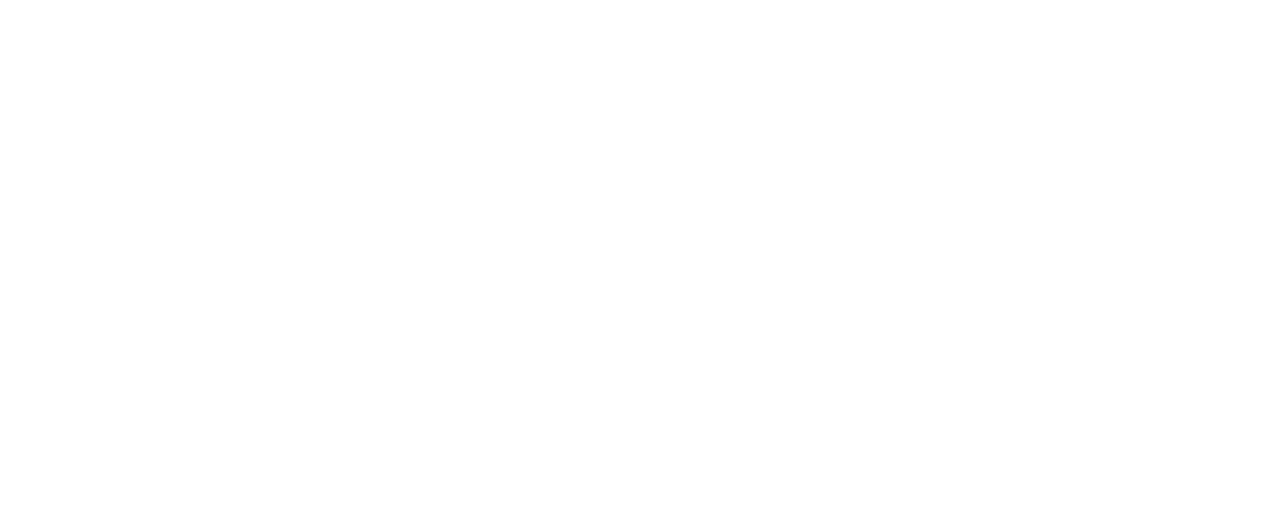
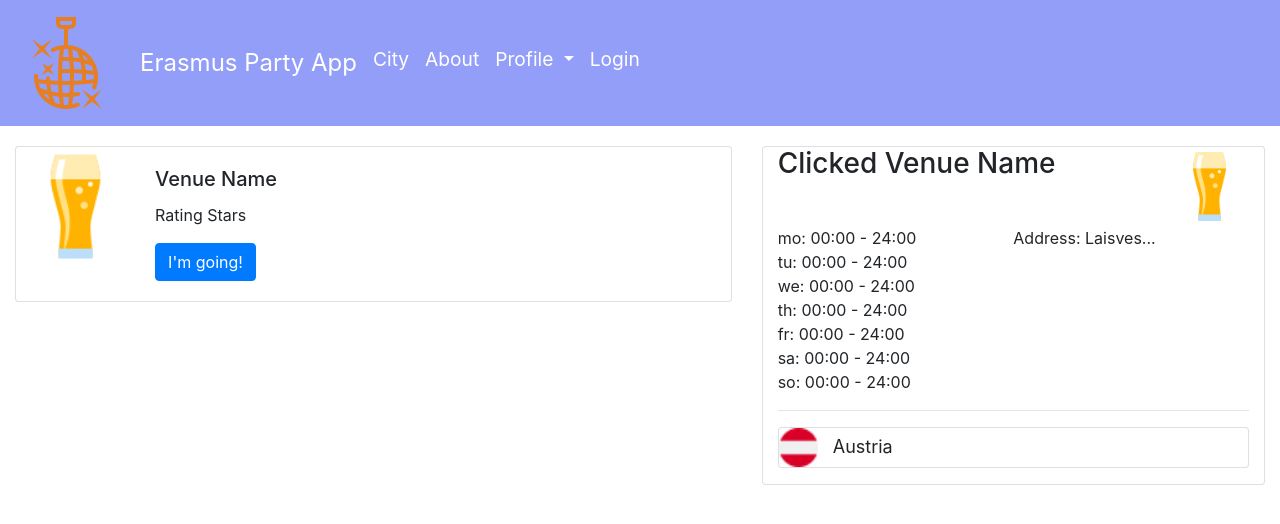
Before and after one commit to stimitom/ErasmusPartyAppWeb, an Angular app: page / in a window 1280 px wide. Shown: the top 524 px of the page. Built offline with nearby package versions, Linux system fonts and the light colour scheme.

Commit message:
html set up

```diff
--- a/src/app/app.component.css
+++ b/src/app/app.component.css
@@ -15,3 +15,9 @@
     color: #ffffff;
     font-size: x-large;
 }
+.my-nationality-text{
+    padding-top: 5px;
+    padding-bottom: 5px;
+    padding-left: 15px;
+    font-size: large;
+}
--- a/src/app/app.component.html
+++ b/src/app/app.component.html
@@ -40,11 +40,11 @@
 </header>
 
 <!-- Main Components -->
-<div class="container-fluid">
+
+<div class="container-fluid" style="margin-top: 20px;">
     <div class="row flex-xl-nowrap">
         <!-- Venues-List-->
         <div class="col-sm-12 col-md-7">
-            VenuesList
             <div class="card mb-3">
                 <div class="row no-gutters">
                     <div class="col-md-2">
@@ -62,42 +62,49 @@
         </div>
         <!-- Attend Venue -->
         <div class="col-sm-0 col-md-5">
-            AttendVenue
             <!-- Description -->
             <div class="card mb-3">
+                <div class="container">
                     <div class="row no-gutters">
                         <div class="col">
                             <h3 class="card-title"> Clicked Venue Name</h3>
                         </div>
-                    <div class="col">
+                        <div class="col-md-2">
                             <img src="assets/Icons/icon_beer_96.png" class="card-img" alt="bar icon">
                         </div>
-                    <div class="card-body">
+                    </div>
                     <div class="row no-gutters">
+                        <div class="col">
                             <p class="card-text">
-                                mo: 00:00 - 24:00
-                                tu: 00:00 - 24:00
-                                we: 00:00 - 24:00
-                                th: 00:00 - 24:00
-                                fr: 00:00 - 24:00
-                                sa: 00:00 - 24:00
+                                mo: 00:00 - 24:00<br />
+                                tu: 00:00 - 24:00<br />
+                                we: 00:00 - 24:00<br />
+                                th: 00:00 - 24:00<br />
+                                fr: 00:00 - 24:00<br />
+                                sa: 00:00 - 24:00<br />
                                 so: 00:00 - 24:00
                             </p>
                         </div>
-                        <!-- Nationalities Cards -->
-                        <div class="container">
-                            <div class="row no-gutters">
-                                <div class="card mb-3">
-                                    <img src="assets/Icons/icon_beer_96.png" alt="">
+                        <div class="col">
+                            <p class="card-text">
+                                Address: Laisves...
+                            </p>
                         </div>
                     </div>
+                    <hr>
+                    <!-- Nationalities Cards -->
+                    <div class="card mb-3">
+                        <div class="row no-gutters">
+                            <div class="col-md-1">
+                                <img src="assets/Icons/Resized_Flags/flag_austria.png" class="card-img" alt="flag icon">
                             </div>
-
+                            <div class="col-md-11">
+                                <p class="card-text my-nationality-text">Austria</p>
                             </div>
                         </div>
                     </div>
                 </div>
-
             </div>
         </div>
     </div>
+</div>
```
Lines whose indentation alone changed are shown as unchanged.
